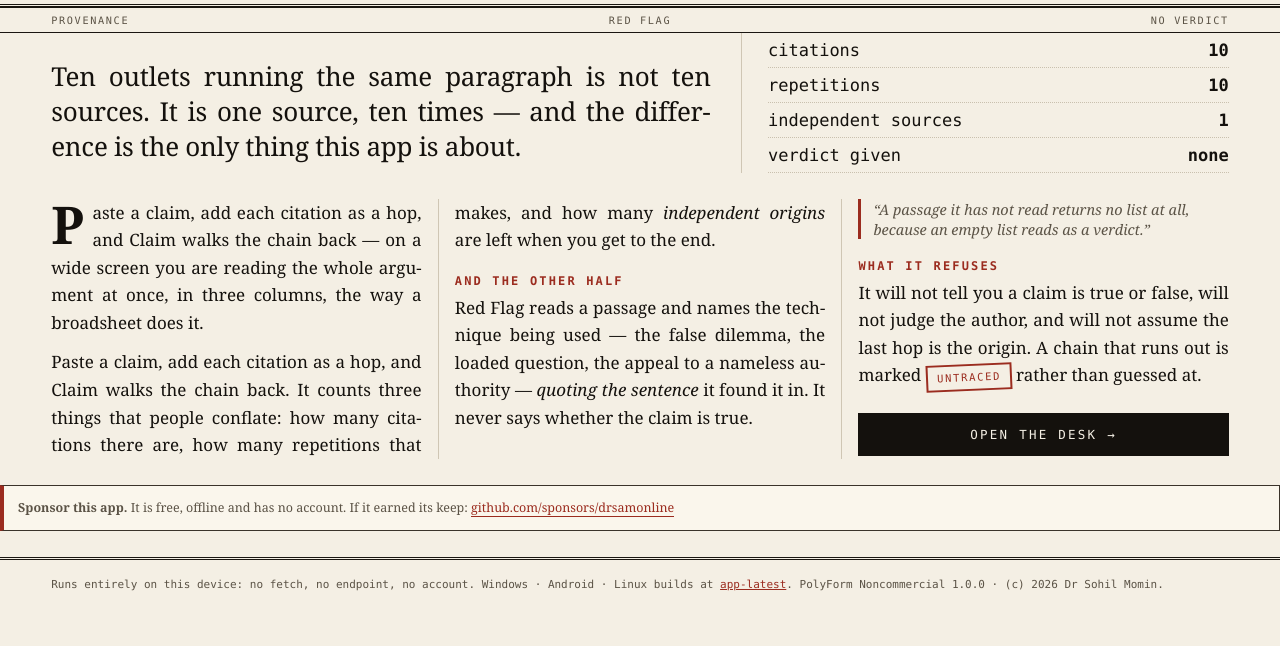
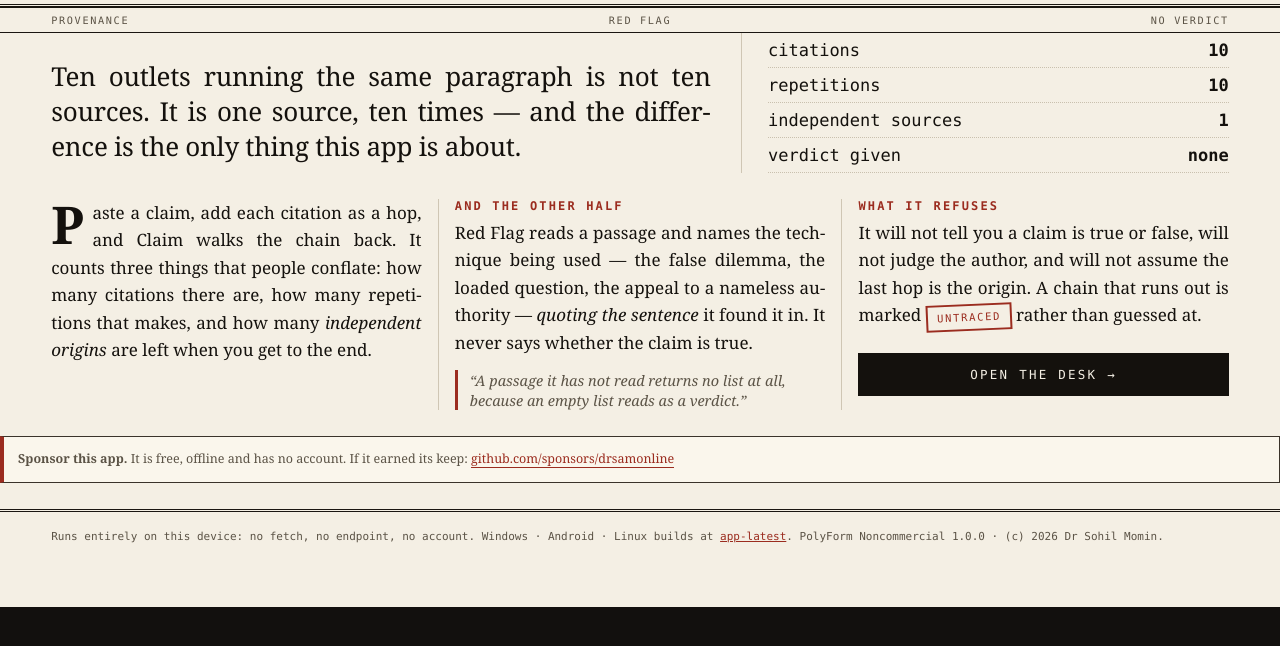
Before and after one commit to drsamonline/app-claim, a website: page docs/index.html in a window 1280 px wide. Shown: the part 240-886 px from the top of the page. After the commit the page ends 847 px from the top, so only its background shows below. Drawn offline with Linux system fonts and the light colour scheme.

Commit message:
fix: the opening paragraph was printed twice on the landing page
Rendering the page at 1440px showed the same sentence twice: once as the drop cap and again immediately below it.
It came from an earlier edit that replaced the standfirst but left the original paragraph in place.

Caught by looking at the page instead of trusting the tests - every suite was green while the page repeated itself,
because no test asserts that a sentence appears only once.

```diff
--- a/docs/index.html
+++ b/docs/index.html
@@ -83,8 +83,7 @@
   </div>
 
   <div class="cols">
-    <p class="drop">Paste a claim, add each citation as a hop, and Claim walks the chain back — on a wide screen you are reading the whole argument at once, in three columns, the way a broadsheet does it.</p>
-    <p>Paste a claim, add each citation as a hop, and Claim walks the chain back. It counts three things that people conflate: how many citations there are, how many repetitions that makes, and how many <em>independent origins</em> are left when you get to the end.</p>
+    <p class="drop">Paste a claim, add each citation as a hop, and Claim walks the chain back. It counts three things that people conflate: how many citations there are, how many repetitions that makes, and how many <em>independent origins</em> are left when you get to the end.</p>
 
 
     <h2>And the other half</h2>
```
